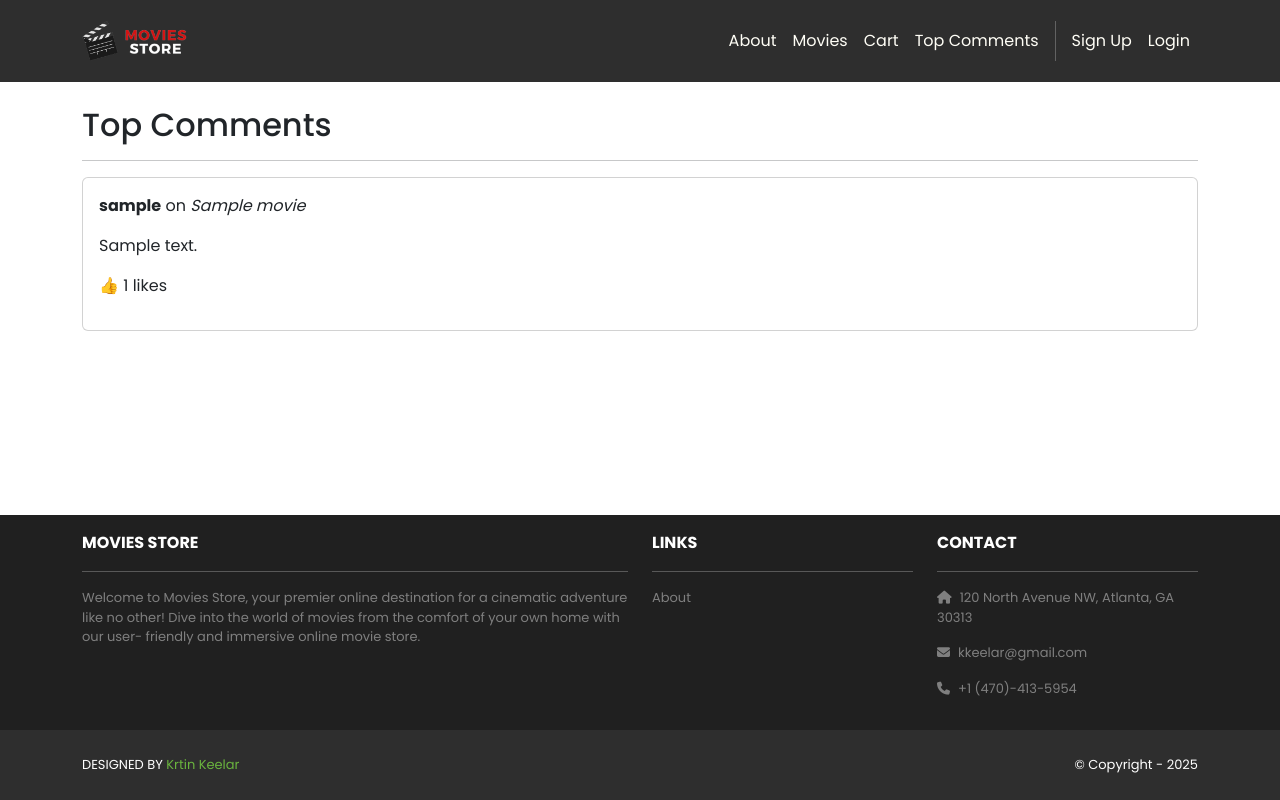
After one commit to kkeelar/moviesstore, a Django app: page /movies/top-comments/ in a window 1280 px wide. The commit adds this page. Run offline with Django 5.2, Linux system fonts and the light colour scheme; tables that the repository leaves empty hold one stand-in row (values such as "Sample post"); some libraries are stand-ins or nearby versions.

Commit message:
added likes + top comments page

```diff
--- a/movies/models.py
+++ b/movies/models.py
@@ -16,9 +16,12 @@ class Review(models.Model):
     id = models.AutoField(primary_key=True)
     comment = models.CharField(max_length=255)
     date = models.DateTimeField(auto_now_add=True)
-    movie = models.ForeignKey(Movie,
-        on_delete=models.CASCADE)
-    user = models.ForeignKey(User,
-        on_delete=models.CASCADE)
+    movie = models.ForeignKey("Movie", on_delete=models.CASCADE)
+    user = models.ForeignKey(User, on_delete=models.CASCADE)
+    likes = models.ManyToManyField(User, related_name="liked_reviews", blank=True)
+
+    def total_likes(self):
+        return self.likes.count()
+
     def __str__(self):
-        return str(self.id) + ' - ' + self.movie.name
+        return f"{self.id} - {self.movie.name}"
--- a/movies/templates/movies/show.html
+++ b/movies/templates/movies/show.html
@@ -44,6 +44,9 @@
               {{ review.date }}
             </h6>
             <p class="card-text">{{ review.comment }}</p>
+            <a href="{% url 'movies.like_review' review.id %}" class="btn btn-sm btn-outline-primary">
+              👍 Like ({{ review.total_likes }})
+            </a>
             {% if user.is_authenticated and user == review.user %}
             <a class="btn btn-primary" href="{% url 'movies.edit_review' id=template_data.movie.id review_id=review.id %}">
                 Edit
--- /dev/null
+++ b/movies/templates/movies/top_comments.html
@@ -0,0 +1,16 @@
+{% extends 'base.html' %}
+{% block content %}
+<div class="container mt-4">
+  <h2>Top Comments</h2>
+  <hr />
+  {% for comment in template_data.comments %}
+    <div class="card mb-3 p-3">
+      <p><b>{{ comment.user.username }}</b> on <i>{{ comment.movie.name }}</i></p>
+      <p>{{ comment.comment }}</p>
+      <p>👍 {{ comment.num_likes }} likes</p>
+    </div>
+  {% empty %}
+    <p>No comments yet.</p>
+  {% endfor %}
+</div>
+{% endblock content %}
--- a/movies/urls.py
+++ b/movies/urls.py
@@ -6,5 +6,6 @@ urlpatterns = [
     path('<int:id>/review/create/', views.create_review, name='movies.create_review'),
     path('<int:id>/review/<int:review_id>/edit/', views.edit_review, name='movies.edit_review'),
     path('<int:id>/review/<int:review_id>/delete/', views.delete_review, name='movies.delete_review'),
-
+    path('review/<int:review_id>/like/', views.like_review, name='movies.like_review'),
+    path('top-comments/', views.top_comments, name='movies.top_comments'),
 ]
--- a/movies/views.py
+++ b/movies/views.py
@@ -1,6 +1,8 @@
 from django.shortcuts import render, redirect, get_object_or_404
 from .models import Movie, Review
 from django.contrib.auth.decorators import login_required
+from django.db.models import Count
+
 
 
 # Create your views here.
@@ -68,3 +70,25 @@ def delete_review(request, id, review_id):
         user=request.user)
     review.delete()
     return redirect('movies.show', id=id)
+
+from django.shortcuts import render, get_object_or_404, redirect
+from django.contrib.auth.decorators import login_required
+from .models import Review
+
+@login_required
+def like_review(request, review_id):
+    review = get_object_or_404(Review, id=review_id)
+    if request.user in review.likes.all():
+        review.likes.remove(request.user)   # unlike
+    else:
+        review.likes.add(request.user)      # like
+    return redirect('movies.show', id=review.movie.id)
+
+def top_comments(request):
+    template_data = {
+        'title': 'Top Comments',
+        'comments': Review.objects.select_related('user', 'movie')
+                                  .annotate(num_likes=Count('likes'))
+                                  .order_by('-num_likes', '-date')
+    }
+    return render(request, 'movies/top_comments.html', {'template_data': template_data})
--- a/moviesstore/templates/base.html
+++ b/moviesstore/templates/base.html
@@ -38,6 +38,8 @@
         <a class="nav-link" href="{% url 'home.about' %}">About</a>
         <a class="nav-link" href="{% url 'movies.index' %}">Movies</a>
         <a class="nav-link" href="{% url 'cart.index' %}">Cart</a>
+        <a class="nav-link" href="{% url 'movies.top_comments' %}">Top Comments</a>
+
 
         <div class="vr bg-white mx-2 d-none d-lg-block"></div>
         {% if user.is_authenticated %}
```
Also changed, not shown: accounts/views.py (line endings or trailing spaces), movies/migrations/0003_review_likes.py (added), 3 other files.
